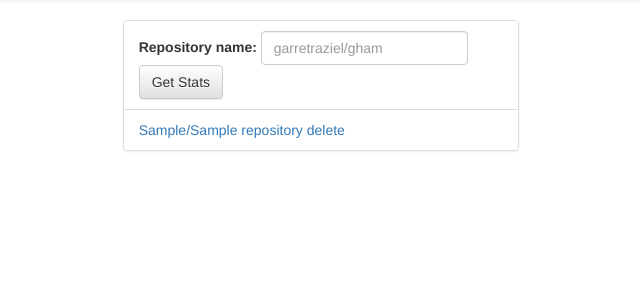
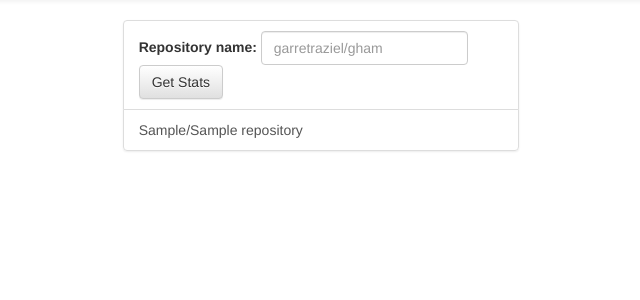
Before and after one commit to garretraziel/gham, a Django app: page /activity/list/ in a window 1280 px wide. Shown: the part 51-351 px from the top of the page, without its empty margins (319-959 px from the left). Run offline with Django 3.2, Linux system fonts and the light colour scheme; a user stored in the database is signed in; tables that the repository leaves empty hold one stand-in row (values such as "Sample post"); parts of the project's set-up code (start-up, migrations or seed data) failed here and were passed over; some libraries are stand-ins or nearby versions.

Commit message:
changes in repo list presentation

```diff
--- a/ghactivity/static/ghactivity/repo_list.js
+++ b/ghactivity/static/ghactivity/repo_list.js
@@ -7,11 +7,8 @@ $(document).ready(function () {
             for (var i = 0; i < response.length; i++) {
                 var element = $("#" + response[i].id);
                 if (response[i].status && element.hasClass("disabled")) {
-                    var result_html = '<a href="' + response[i].url + '">' + response[i].name + '</a>';
-                    element.html(result_html);
                     element.removeClass("disabled");
                 } else if (!response[i].status && !element.hasClass("disabled")) {
-                    element.html(response[i].name);
                     element.addClass("disabled");
                 }
             }
--- a/ghactivity/templates/ghactivity/repository_list.html
+++ b/ghactivity/templates/ghactivity/repository_list.html
@@ -4,9 +4,8 @@
 {% block body %}
     <div class="row">
         <div class="col-md-4 col-md-offset-4">
-            <ul class="list-group">
-                <li class="list-group-item">
-                    <form class="form-inline" action="{% url "get_repo_info" %}" method="POST">
+            <div class="list-group">
+                <form class="form-inline list-group-item" action="{% url "get_repo_info" %}" method="POST">
                     {% csrf_token %}
                     <div class="form-group">
                         <label for="repository">Repository name: </label>
@@ -15,24 +14,20 @@
                     </div>
                     <button type="submit" class="btn btn-default">Get Stats</button>
                 </form>
-                </li>
                 {% for repository in repository_list %}
                     {% if repository.fresh %}
-                <li class="list-group-item" id="{{ repository.id_name }}">
-                  <a href="{{ repository.get_absolute_url }}">
+                        <a class="list-group-item" id="{{ repository.id_name }}"
+                           href="{{ repository.get_absolute_url }}">
                             {{ repository.full_name }}
                         </a>
-                  {% if repository.created_by == request.user %}
-                  <a class="text-right" href="#">delete</a>
-                  {% endif %}
-                </li>
                     {% else %}
-                <li class="list-group-item disabled" id="{{ repository.id_name }}">
+                        <a class="list-group-item disabled" id="{{ repository.id_name }}"
+                           href="{{ repository.get_absolute_url }}">
                             {{ repository.full_name }}
-                </li>
+                        </a>
                     {% endif %}
                 {% endfor %}
-            </ul>
+            </div>
         </div>
     </div>
 {% endblock %}
```
Lines whose indentation alone changed are shown as unchanged.
